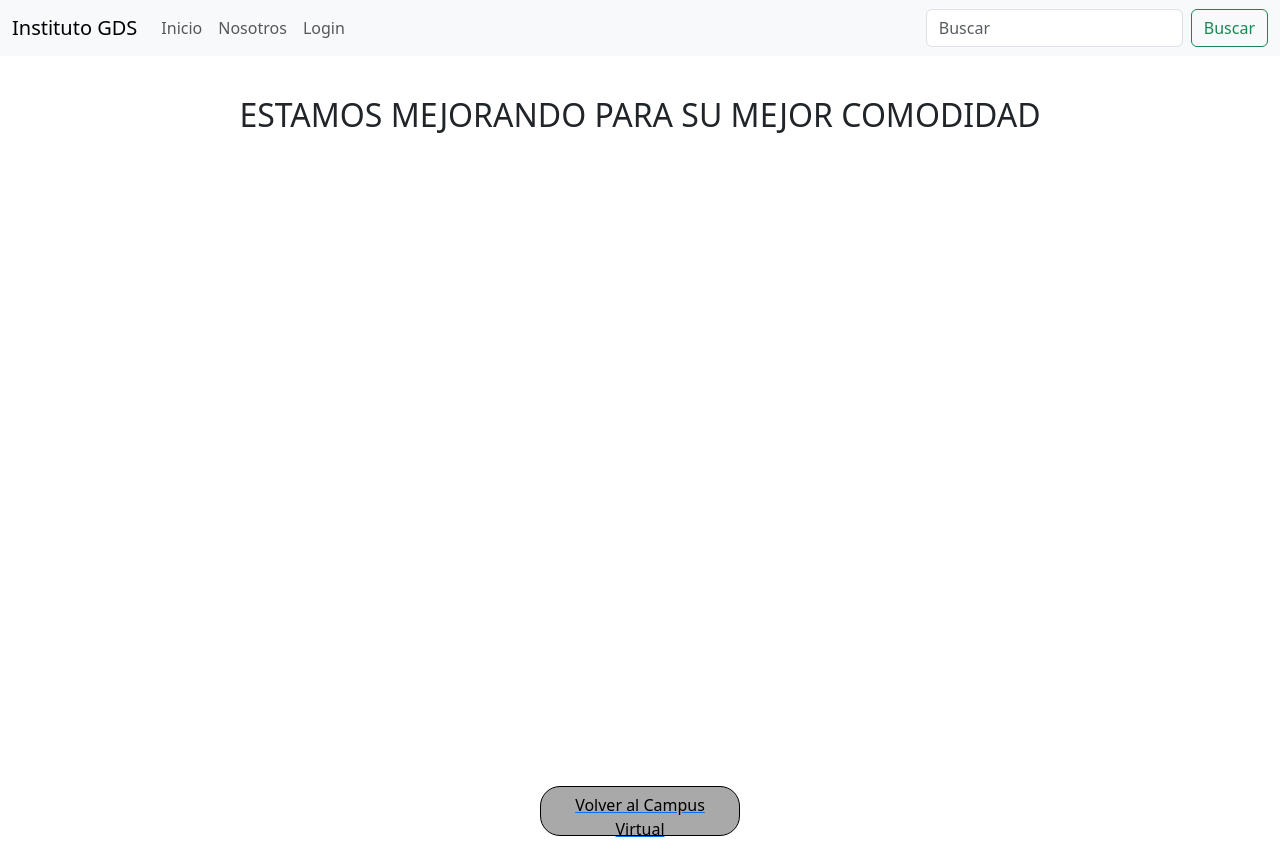
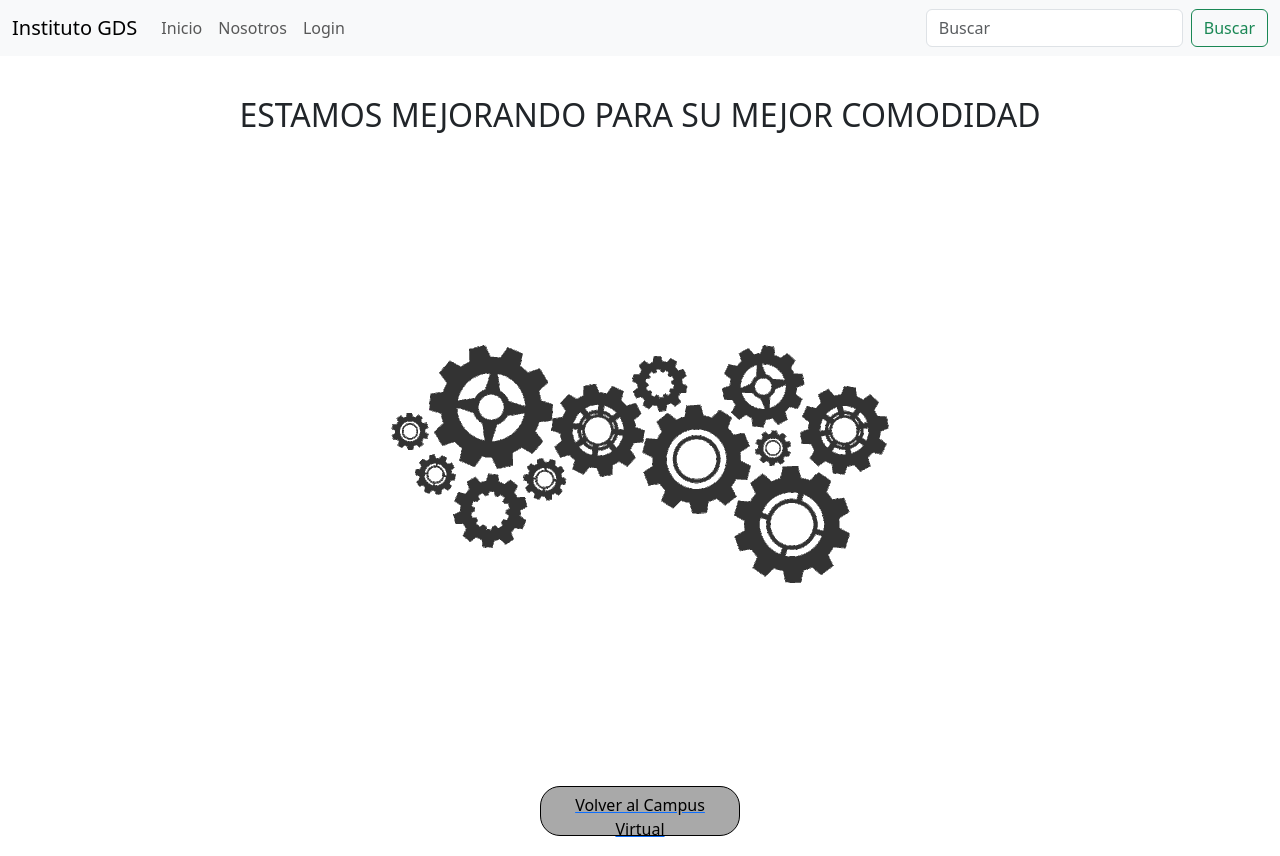
Before and after one commit to JonnyZ624/Proyecto-Unidad-Educativa, a React (Create React App) app: page /perfiles in a window 1280 px wide. Built offline with nearby package versions, Linux system fonts and the light colour scheme.

Commit message:
personas

```diff
--- a/src/components/CampusScreens/Perfiles.jsx
+++ b/src/components/CampusScreens/Perfiles.jsx
@@ -2,11 +2,15 @@ import React from 'react'
 import { Button } from 'react-bootstrap'
 import { Link } from 'react-router-dom'
 import '../style/CampusVirtual.css'
+import spinningGif from '../image/spinning.gif'
 
 export default function Perfiles() {
   return (
     <div className="campus-virtual-container">
     <h1 className="campus-virtual-title">ESTAMOS MEJORANDO PARA SU MEJOR COMODIDAD</h1>
+    <div className="gif-container">
+        <img src={spinningGif} alt="Spinning GIF" className="spinning-gif" />
+      </div>
     <Link to="/campusVirtual" className="campus-virtual-link">
       <Button className="btn-campus">Volver al Campus Virtual</Button>
     </Link>
--- a/src/components/style/CampusVirtual.css
+++ b/src/components/style/CampusVirtual.css
@@ -132,3 +132,8 @@
   border: none;
   color: white;
 }
+.gif-container{
+  margin-top: auto;
+  display: flex;
+  justify-content: center;
+}
```
Also changed, not shown: src/components/image/spinning.gif (added).
